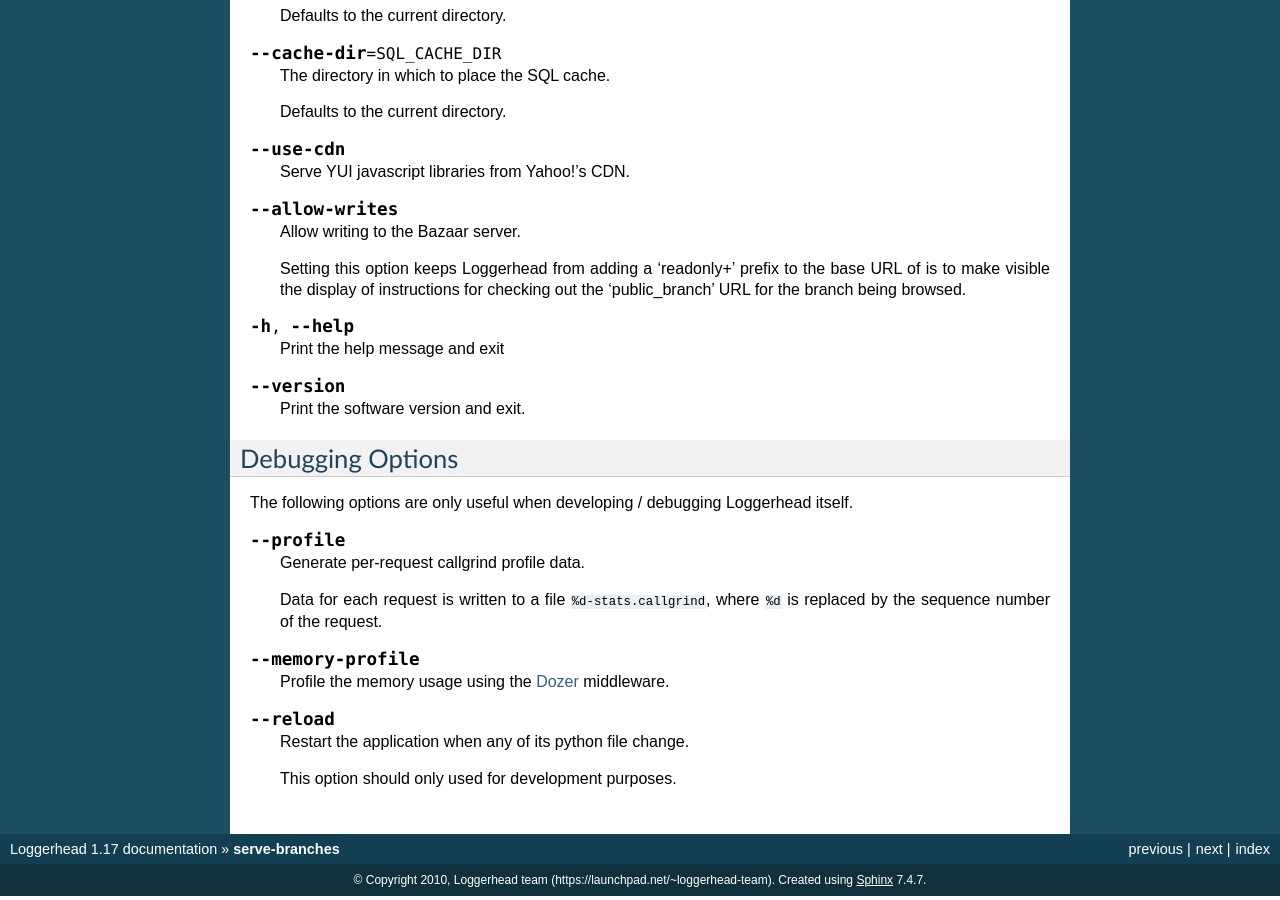
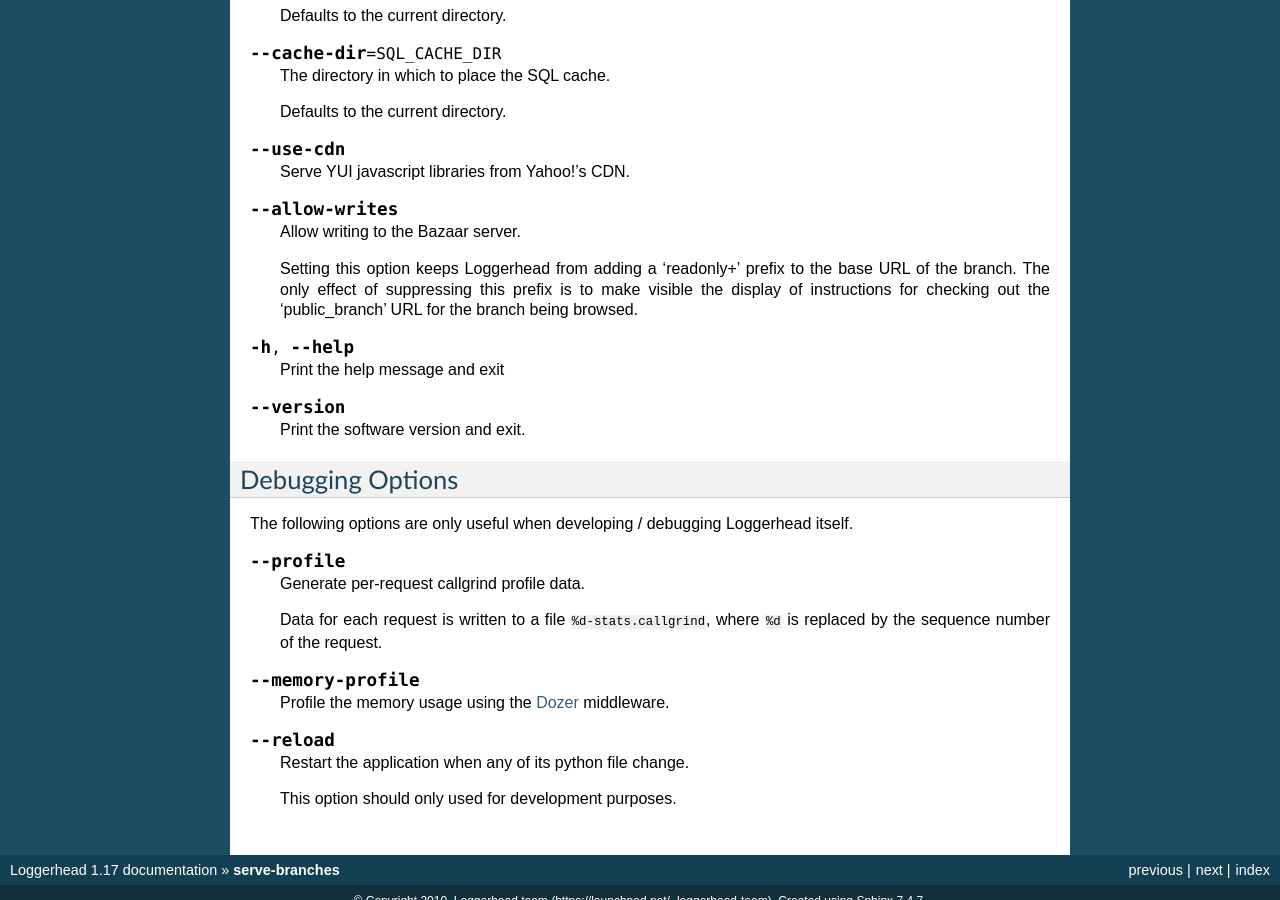
Before and after one commit to breezy-team/loggerhead, a Sphinx documentation site: the page built from docs/serve-branches.rst, in a window 1280 px wide and 900 px high, scrolled down 1038 px. Built offline with Sphinx 7.4.7, drawn with Linux system fonts in a browser that asks for light colours.

Commit message:
Try to clarify my reverse-engineered explanation of --allow-writes semantics.

```diff
--- a/docs/serve-branches.rst
+++ b/docs/serve-branches.rst
@@ -79,8 +79,9 @@ Options
     Allow writing to the Bazaar server.
 
     Setting this option keeps Loggerhead from adding a 'readonly+' prefix
-    to the base URL of is to make visible the display of instructions for
-    checking out the 'public_branch' URL for the branch being browsed.
+    to the base URL of the branch.  The only effect of suppressing this prefix
+    is to make visible the display of instructions for checking out the
+    'public_branch' URL for the branch being browsed.
 
 .. cmdoption:: -h, --help
 
```
